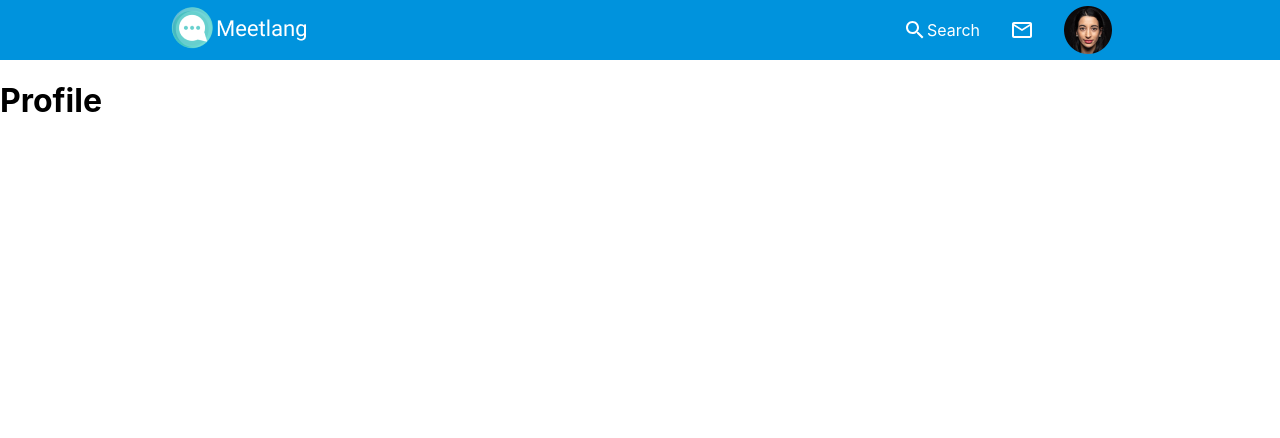
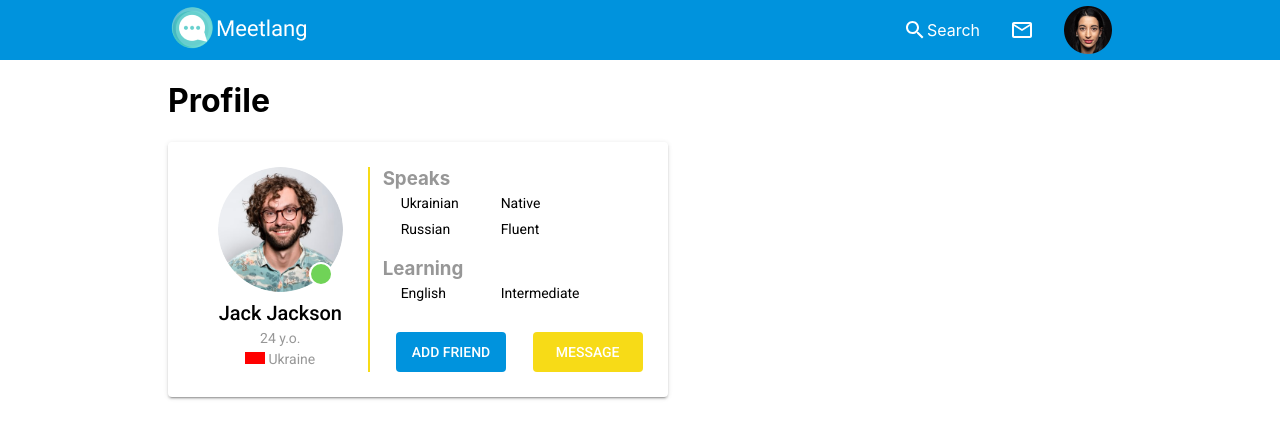
Before and after one commit to apastuhov/sigma-js-internship-2020, a React (Create React App) app in the folder frontend/: page / in a window 1280 px wide. Shown: the top 438 px of the page. Built offline with nearby package versions, Linux system fonts and the light colour scheme.

Commit message:
#24 Add user card

```diff
--- a/frontend/src/components/pages/profile/Profile.tsx
+++ b/frontend/src/components/pages/profile/Profile.tsx
@@ -1,7 +1,14 @@
 import React from 'react';
+import { UserCard } from '../../shared/userCard/UserCard';
+import './profile.scss';
 
 const Profile: React.FC = () => {
-  return <h1>Profile</h1>;
+  return (
+    <div className="container">
+      <h1>Profile</h1>
+      <UserCard />
+    </div>
+  );
 };
 
 export default Profile;
--- /dev/null
+++ b/frontend/src/components/pages/profile/profile.scss
@@ -0,0 +1,4 @@
+.container {
+  width: 944px;
+  margin: 0 auto;
+}
--- /dev/null
+++ b/frontend/src/components/shared/userCard/UserCard.tsx
@@ -0,0 +1,65 @@
+import React, { MouseEvent } from 'react';
+import Box from '@material-ui/core/Box';
+import { Link } from 'react-router-dom';
+import UserPhoto from '../../util/user.png';
+import './userCard.scss';
+import User from '../../util/user.json';
+
+export const UserCard: React.FC = () => {
+  let { firstName, lastName, age, country, speaks, learn, online, isFriend } = User;
+
+  const sendFriendRequest = (event: MouseEvent) => {
+    event.preventDefault();
+  };
+
+  return (
+    <Box boxShadow={2} className="user-card">
+      <div className="leftbar">
+        <img src={UserPhoto} alt="" />
+        {online === true ? <span className="online-status"></span> : null}
+        <h3>
+          {firstName} {lastName}
+        </h3>
+        <p>{age} y.o.</p>
+        <p>
+          <span></span>
+          {country}
+        </p>
+      </div>
+      <div className="rightbar">
+        <div className="speaks">
+          <h3>Speaks</h3>
+          {speaks.map((speaksInfo, id) => {
+            return (
+              <div className="languages" key={id}>
+                <p>{speaksInfo.language}</p>
+                <p>{speaksInfo.level}</p>
+              </div>
+            );
+          })}
+        </div>
+        <div className="learning">
+          <h3>Learning</h3>
+          {learn.map((learnInfo, id) => {
+            return (
+              <div className="languages" key={id}>
+                <p>{learnInfo.language}</p>
+                <p>{learnInfo.level}</p>
+              </div>
+            );
+          })}
+        </div>
+        <div className="buttons-action">
+          {isFriend === false ? (
+            <Link to="/" onClick={sendFriendRequest} className="add-friend">
+              add friend{' '}
+            </Link>
+          ) : null}
+          <Link to="/chat" className="send-message">
+            message
+          </Link>
+        </div>
+      </div>
+    </Box>
+  );
+};
--- /dev/null
+++ b/frontend/src/components/shared/userCard/userCard.scss
@@ -0,0 +1,122 @@
+@import '../../../styles/variables.scss';
+
+.user-card {
+  display: flex;
+  width: $tile-width;
+  padding: $box-padding;
+  border-radius: $block-round;
+  .leftbar {
+    position: relative;
+    width: 180px;
+    text-align: center;
+    border-right: 2px solid $secondary-color;
+    .online-status {
+      display: inline-block;
+      position: absolute;
+      top: 95px;
+      right: 35px;
+      width: 20px;
+      height: 20px;
+      border: 2px solid $white;
+      border-radius: 15px;
+      background: $green;
+    }
+    img {
+      width: 125px;
+      height: 125px;
+      border-radius: 70px;
+    }
+    h3 {
+      @include title;
+      margin: $small-retreat;
+    }
+    p {
+      @include text;
+      margin: $small-retreat;
+      color: $gray;
+      span {
+        display: inline-block;
+        margin-right: 3px;
+        width: 20px;
+        height: 12px;
+        background: red;
+      }
+    }
+  }
+  .rightbar {
+    position: relative;
+    width: 255px;
+    padding: 0 13px;
+    .speaks {
+      margin-bottom: 20px;
+    }
+    .learning {
+      margin-bottom: 55px;
+    }
+    .speaks,
+    .learning {
+      h3 {
+        color: $gray;
+        margin: 0;
+      }
+      .languages {
+        display: flex;
+        padding-left: 13px;
+        margin-bottom: $small-retreat;
+        p:first-child {
+          min-width: 95px;
+        }
+        p {
+          @include text;
+          padding-left: $small-retreat;
+          margin: $small-retreat 0 0 0;
+        }
+      }
+    }
+    .buttons-action {
+      position: absolute;
+      bottom: 0;
+      width: 100%;
+      display: flex;
+      justify-content: space-around;
+      .add-friend,
+      .send-message {
+        @include button;
+        &:hover {
+          transform: $button-transform;
+        }
+      }
+      .add-friend {
+        background: $primary-color;
+      }
+      .send-message {
+        background: $secondary-color;
+      }
+    }
+  }
+}
+
+@media screen and (max-width: 540px) {
+  .user-card {
+    flex-direction: column;
+    align-items: center;
+    width: $mobile-tile-width;
+    .leftbar {
+      border-right: none;
+      border-bottom: 2px solid $secondary-color;
+      margin-bottom: $small-retreat;
+    }
+    .rightbar {
+      width: auto;
+      padding: 0;
+      .languages {
+        text-align: center;
+      }
+      .buttons-action {
+        a {
+          margin: $small-retreat;
+        }
+      }
+    }
+  }
+}
--- /dev/null
+++ b/frontend/src/components/util/user.json
@@ -0,0 +1,49 @@
+{
+  "id": 222,
+  "firstName": "Jack",
+  "lastName": "Jackson",
+  "sex": "man",
+  "age": 24,
+  "birthday": "21.10.1997",
+  "country": "Ukraine",
+  "speaks": [
+    {
+      "language": "Ukrainian",
+      "level": "Native"
+    },
+    {
+      "language": "Russian",
+      "level": "Fluent"
+    }
+  ],
+  "learn": [
+    {
+      "language": "English",
+      "level": "Intermediate"
+    }
+  ],
+  "online": true,
+  "isFriend": false,
+  "about": "Lorem ipsum dolor sit amet, consectetur adipiscing elit, sed do eiusmod tempor incididunt ut labore et dolore magna aliqua. Ut enim ad minim veniam, quis nostrud.Lorem ipsum dolor sit amet, consectetur adipiscing elit, sed do eiusmod tempor incididunt ut labore et dolore magna aliqua. Ut enim ad minim veniam, quis nostrud.Lorem ipsum dolor sit amet, consectetur adipiscing elit, sed do eiusmod tempor incididunt ut labore et dolore magna aliqua. Ut enim ad minim veniam,quis nostrud.",
+  "photoUrl": "testUrl",
+  "friends": [
+    {
+      "id": 333,
+      "photoUrl": "testUrl",
+      "firstName": "Jack",
+      "lastName": "Jackson"
+    },
+    {
+      "id": 444,
+      "photoUrl": "testUrl",
+      "firstName": "Jack",
+      "lastName": "Jackson"
+    },
+    {
+      "id": 555,
+      "photoUrl": "testUrl",
+      "firstName": "Jack",
+      "lastName": "Jackson"
+    }
+  ]
+}
```
Also changed, not shown: frontend/src/components/util/user.png (added).
